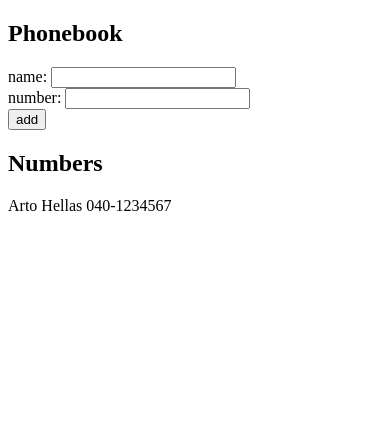
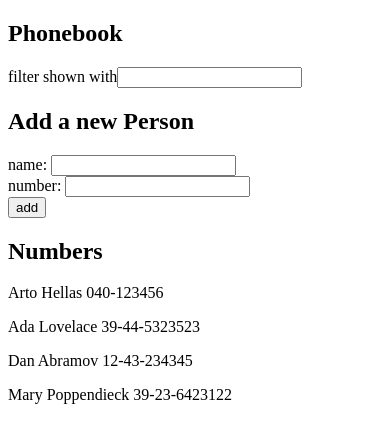
Before and after one commit to martinianol/full-stack-2023, a React (Vite) app in the folder part2/phonebook/: page / in a window 390 px wide. Shown: the top 442 px of the page. Built offline with nearby package versions, Linux system fonts and the light colour scheme.

Commit message:
The Phonebook Step 4 - Exercise 2.9

```diff
--- a/part2/phonebook/src/App.jsx
+++ b/part2/phonebook/src/App.jsx
@@ -1,11 +1,20 @@
 import { useState } from "react";
+const originalPersons = [
+  { name: "Arto Hellas", number: "040-123456", id: 1 },
+  { name: "Ada Lovelace", number: "39-44-5323523", id: 2 },
+  { name: "Dan Abramov", number: "12-43-234345", id: 3 },
+  { name: "Mary Poppendieck", number: "39-23-6423122", id: 4 },
+];
 
 const App = () => {
-  const [persons, setPersons] = useState([
-    { name: "Arto Hellas", number: "040-1234567" },
-  ]);
+  const [persons, setPersons] = useState(originalPersons);
   const [newName, setNewName] = useState("");
   const [newNumber, setNewNumber] = useState("");
+  const [filteredName, setFilteredName] = useState("");
+
+  const handleFilterChange = (event) => {
+    setFilteredName(event.target.value);
+  };
 
   const handleNameChange = (event) => {
     setNewName(event.target.value);
@@ -38,9 +47,21 @@
     }
   };
 
+  const personsToShow =
+    filteredName === ""
+      ? persons
+      : persons.filter((person) =>
+          person.name.toLowerCase().includes(filteredName.toLowerCase())
+        );
+
   return (
     <div>
       <h2>Phonebook</h2>
+      <div>
+        <span>filter shown with</span>
+        <input value={filteredName} onChange={handleFilterChange} />
+      </div>
+      <h2>Add a new Person</h2>
       <form onSubmit={handleSaveName}>
         <div>
           name: <input value={newName} onChange={handleNameChange} />
@@ -53,8 +74,10 @@
         </div>
       </form>
       <h2>Numbers</h2>
-      {persons.map((person) => (
-        <p key={person.name}><span>{person.name}</span> <span>{person.number}</span></p>
+      {personsToShow.map((person) => (
+        <p key={person.name}>
+          <span>{person.name}</span> <span>{person.number}</span>
+        </p>
       ))}
     </div>
   );
```
